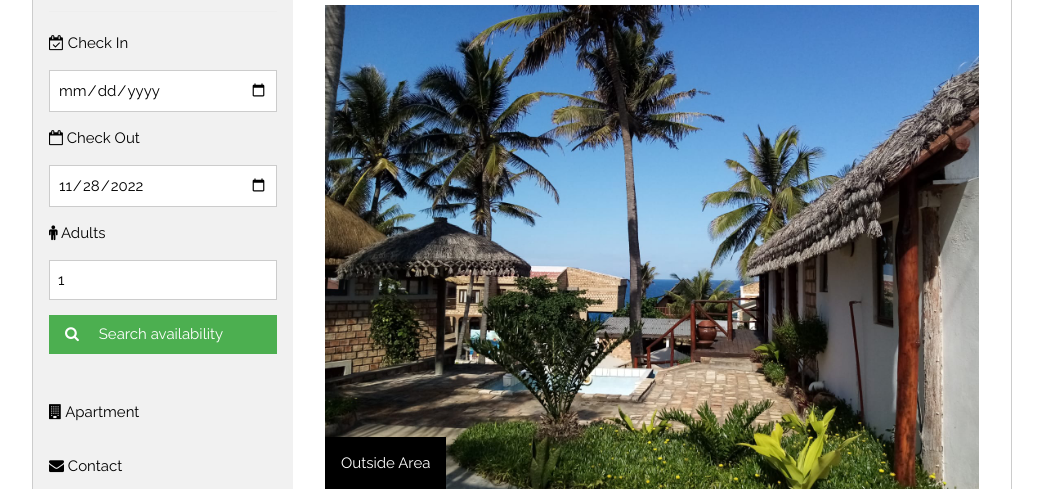
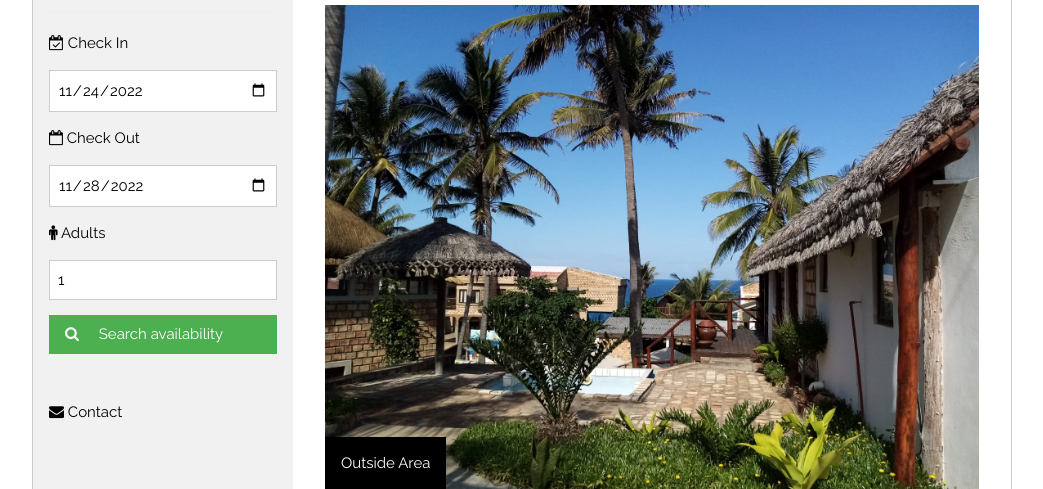
Before and after one commit to patrickm663/casa-entre-os-cocos, a plain HTML site: page index.html in a window 1280 px wide. Shown: the part 151-640 px from the top of the page, without its empty margins (118-1161 px from the left). Drawn offline with nearby package versions, Linux system fonts and the light colour scheme.

Commit message:
Update index.html to include today's date as default

```diff
--- a/index.html
+++ b/index.html
@@ -35,7 +35,6 @@ body,h1,h2,h3,h4,h5,h6 {font-family: "Raleway", Arial, Helvetica, sans-serif}
     </div>
   </div>
   <div class="w3-bar-block">
-    <a href="#apartment" class="w3-bar-item w3-button w3-padding-16"><i class="fa fa-building"></i> Apartment</a>
     <a href="#contact" class="w3-bar-item w3-button w3-padding-16"><i class="fa fa-envelope"></i> Contact</a>
   </div>
 </nav>
@@ -215,6 +214,7 @@ body,h1,h2,h3,h4,h5,h6 {font-family: "Raleway", Arial, Helvetica, sans-serif}
     function setDate() {
         var today = new Date();
         document.getElementById("checkIn").min = today.toISOString().split('T')[0];
+        document.getElementById("checkIn").value = today.toISOString().split('T')[0];
         today.setDate(today.getDate() + 1);
         document.getElementById("checkOut").min = today.toISOString().split('T')[0];
         today.setDate(today.getDate() + 3);
```
